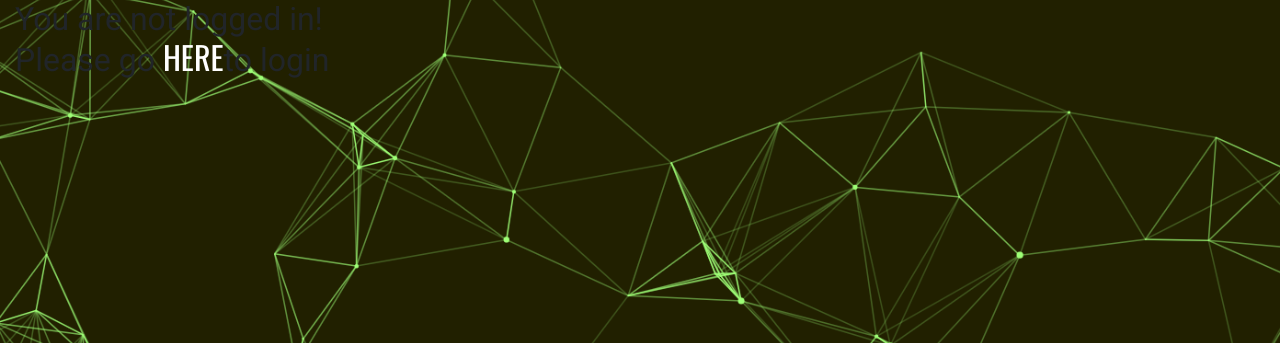
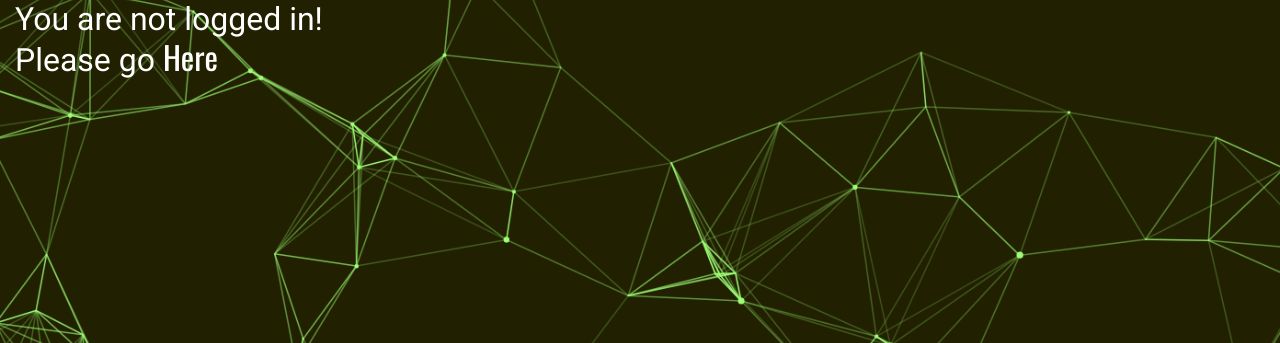
Before and after one commit to jackcrosbie/p5-graphic-design-project, a Django app: page /reviews/add_review/ in a window 1280 px wide. Shown: the part 77-420 px from the top of the page. Run offline with Django 4.2, Linux system fonts and the light colour scheme; some libraries are stand-ins or nearby versions.

Commit message:
changed font color on add_review ppage so login redirect could be seen clearer

```diff
--- a/reviews/templates/reviews/add_review.html
+++ b/reviews/templates/reviews/add_review.html
@@ -26,11 +26,11 @@
     </div>
 </div>
 {% else %}
-<div class="container-fluid full-page">
+<div class="container-fluid full-page text-white">
     <div class="row">
         <div class="col">
             <h2>You are not logged in!<br>
-                Please go <a href="{% url 'account_login' %}">HERE</a>to login</h2>
+                Please go <a href="{% url 'account_login' %}">Here</a></h2>
         </div>
     </div>
 </div>
```
